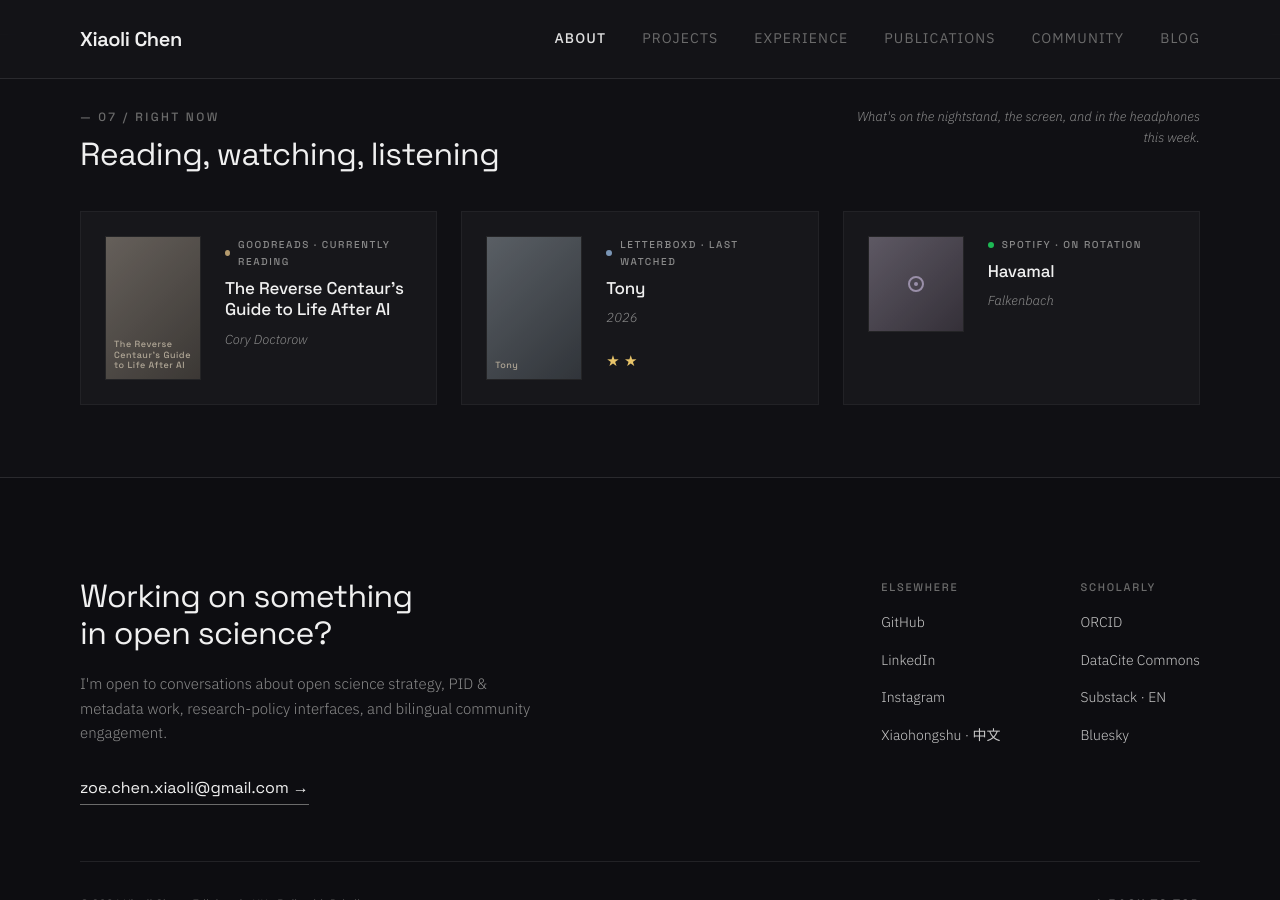
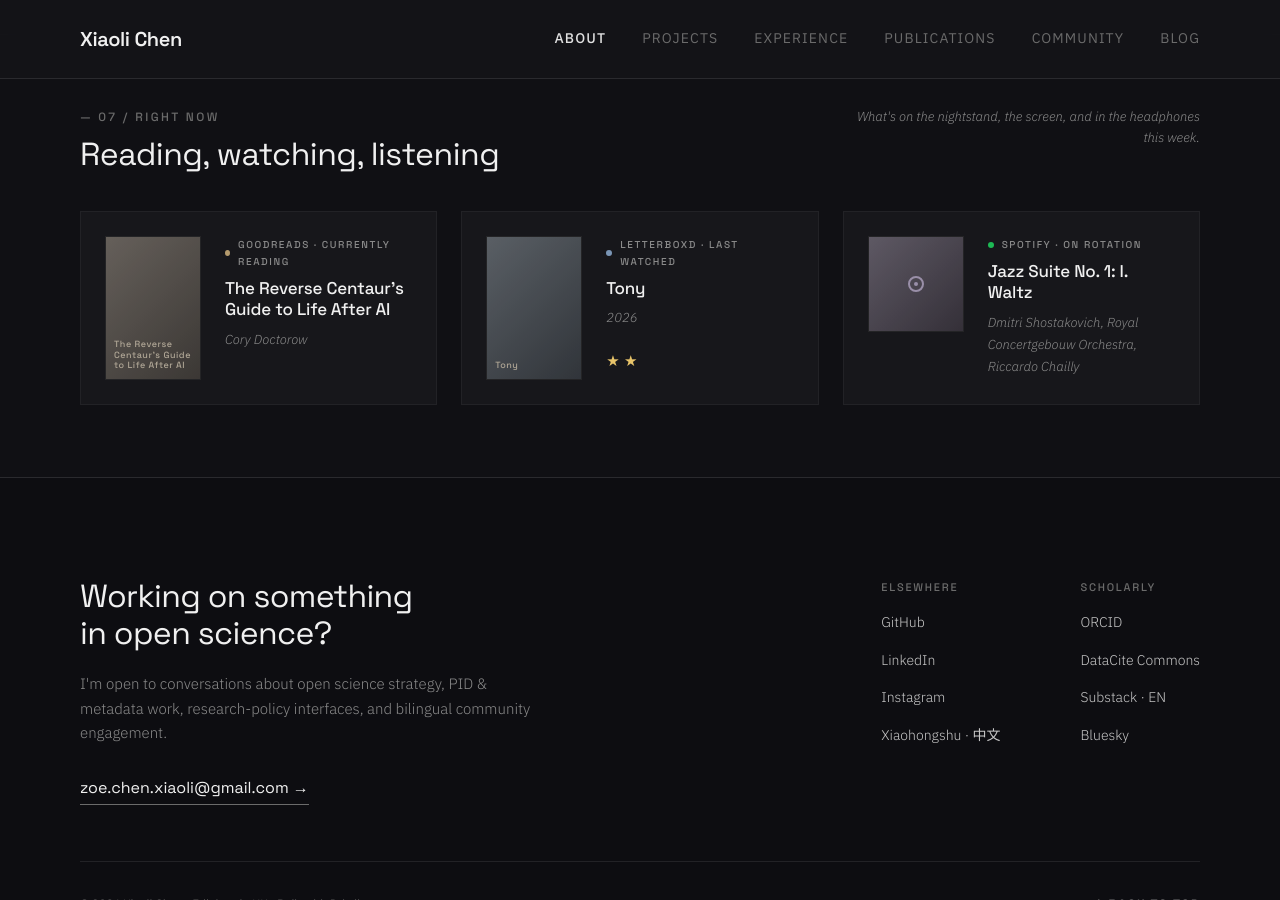
Before and after one commit to xchen101/xchen101.github.io, a Jekyll site: the page built from index.md, in a window 1280 px wide and 900 px high, scrolled down 6679 px. Built offline with Jekyll 4.4.1, drawn with Linux system fonts in a browser that asks for light colours; comment, search, counter and statistics services are not loaded; grey boxes are pictures that could not be loaded.

Commit message:
update: Right Now widget data (auto)

```diff
--- a/_data/now.yml
+++ b/_data/now.yml
@@ -1,4 +1,4 @@
-# Right now — auto-generated by Hermes cron on 2026-09-19 17:00 UTC
+# Right now — auto-generated by Hermes cron on 2026-09-19 23:00 UTC
 # Sources: Goodreads RSS / Letterboxd RSS / Spotify API
 
 reading:
@@ -24,8 +24,8 @@ listening:
   service: "Spotify"
   accent: "#1DB954"
   label: "On rotation"
-  title: "Havamal"
-  artist: "Falkenbach"
-  url: "https://open.spotify.com/track/44d4GrRBAu9eri3znpvAzh"
+  title: "Jazz Suite No. 1: I. Waltz"
+  artist: "Dmitri Shostakovich, Royal Concertgebouw Orchestra, Riccardo Chailly"
+  url: "https://open.spotify.com/track/0zlq0crycqU4s83Uv3x6QP"
   profile_url: "https://open.spotify.com/"
-  image: "https://i.scdn.co/image/ab67616d00001e0217cba08b4c02fd9a0e50f289"
+  image: "https://i.scdn.co/image/ab67616d00001e02fd3846560e5c4346788f01d2"
```
